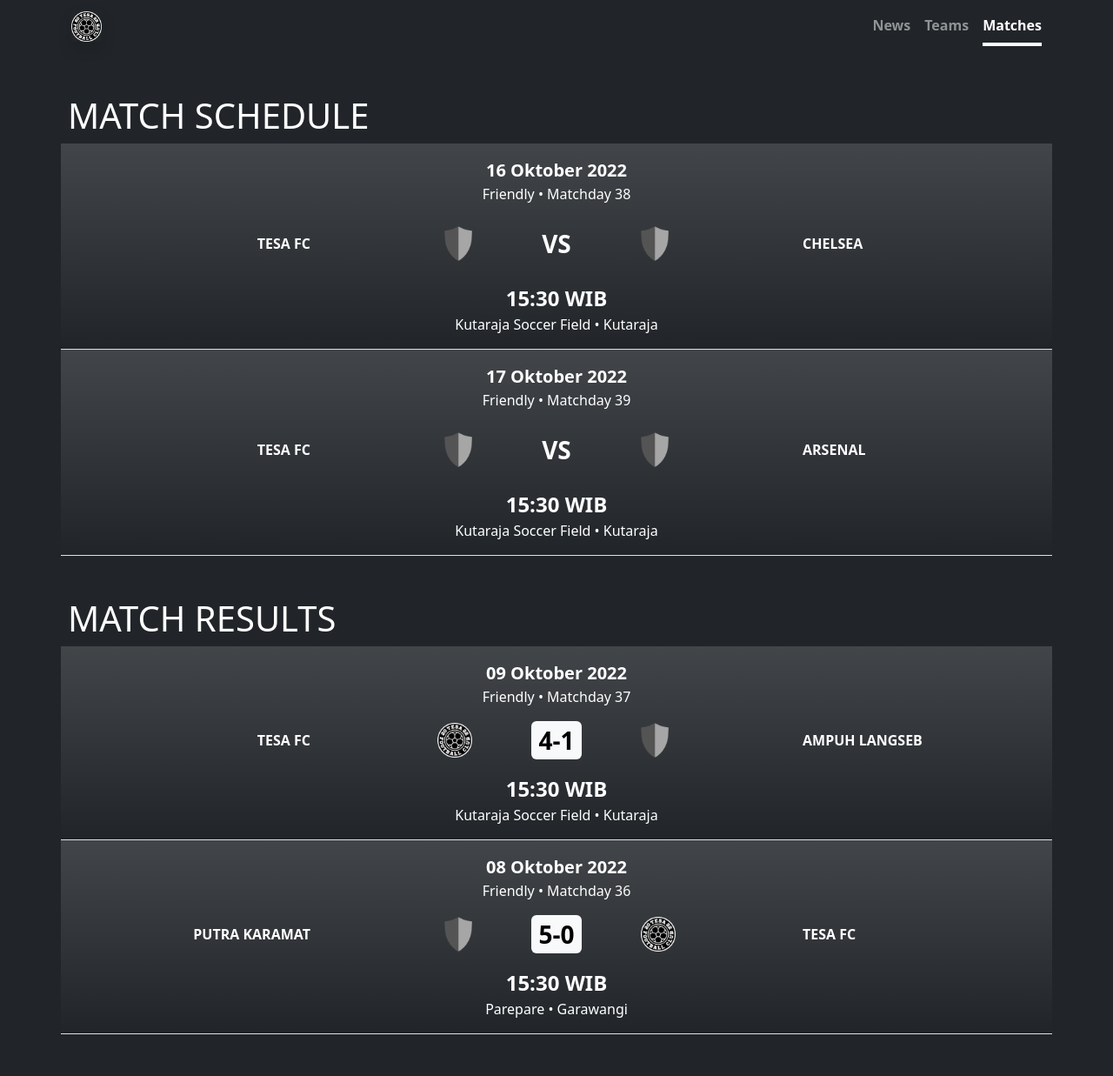
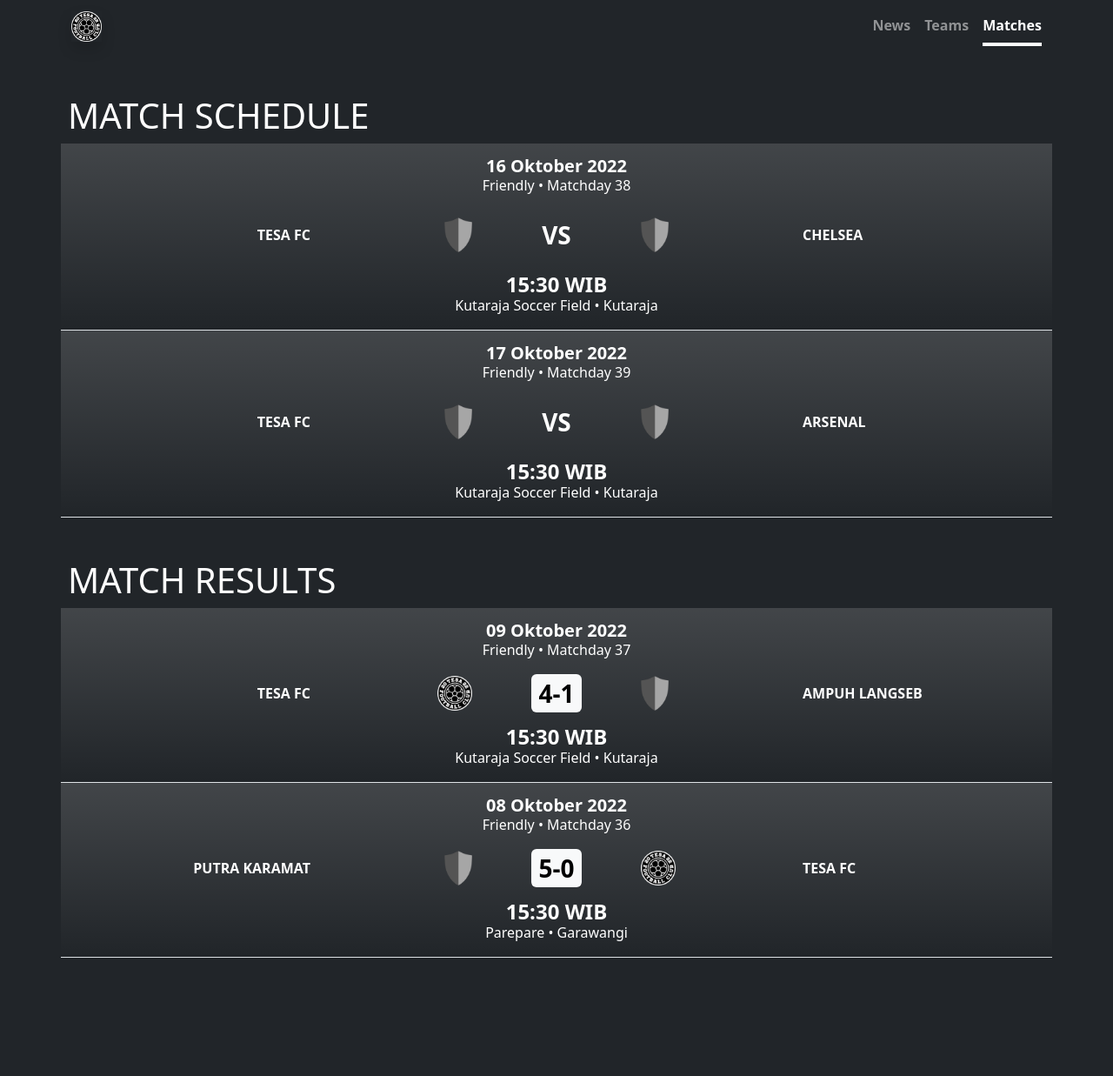
Before and after one commit to tesafc/tesafc.github.io, a Jekyll site: the page built from matches.html, in a window 1280 px wide. Shown: the whole page at 87% size. Built offline with Jekyll 4.4.1, drawn with Linux system fonts in a browser that asks for light colours; after the commit the page ends 1149 px from its top, so only the background shows below that.

Commit message:
Update matches.html

```diff
--- a/matches.html
+++ b/matches.html
@@ -12,7 +12,7 @@
       <div class="col">
         <div class="card text-bg-dark bg-gradient border-0 border-bottom rounded-0 px-0 py-2">
           <div class="card-header bg-transparent border-0">
-            <p class="card-text text-center text-capitalize fs-5 fw-bolder mb-0">{{ match.time }}</p>
+            <p class="card-text text-center text-capitalize fs-5 fw-bolder mb-0 lh-1">{{ match.time }}</p>
             <p class="card-text text-center text-capitalize mb-0">{{ match.competition }} • {{ match.matchday }}</p>
           </div>
           <div class="card-body py-2">
@@ -35,7 +35,7 @@
             </div>
           </div>
           <div class="card-footer bg-transparent border-0">
-            <p class="card-text text-center text-uppercase fs-4 fw-bolder mb-0">{{ match.kick-off }}</p>
+            <p class="card-text text-center text-uppercase fs-4 fw-bolder mb-0 lh-1">{{ match.kick-off }}</p>
             <p class="card-text text-center text-capitalize mb-0">{{ match.stadium }} • {{ match.place }}</p>
           </div>
         </div>
@@ -52,7 +52,7 @@
       <div class="col">
         <div class="card text-bg-dark bg-gradient border-0 border-bottom rounded-0 px-0 py-2">
           <div class="card-header bg-transparent border-0">
-            <p class="card-text text-center text-capitalize fs-5 fw-bolder mb-0">{{ match.time }}</p>
+            <p class="card-text text-center text-capitalize fs-5 fw-bolder mb-0 lh-1">{{ match.time }}</p>
             <p class="card-text text-center text-capitalize mb-0">{{ match.competition }} • {{ match.matchday }}</p>
           </div>
           <div class="card-body py-2">
@@ -75,7 +75,7 @@
             </div>
           </div>
           <div class="card-footer bg-transparent border-0">
-            <p class="card-text text-center text-uppercase fs-4 fw-bolder mb-0">{{ match.kick-off }}</p>
+            <p class="card-text text-center text-uppercase fs-4 fw-bolder mb-0 lh-1">{{ match.kick-off }}</p>
             <p class="card-text text-center text-capitalize mb-0">{{ match.stadium }} • {{ match.place }}</p>
           </div>
         </div>
```
